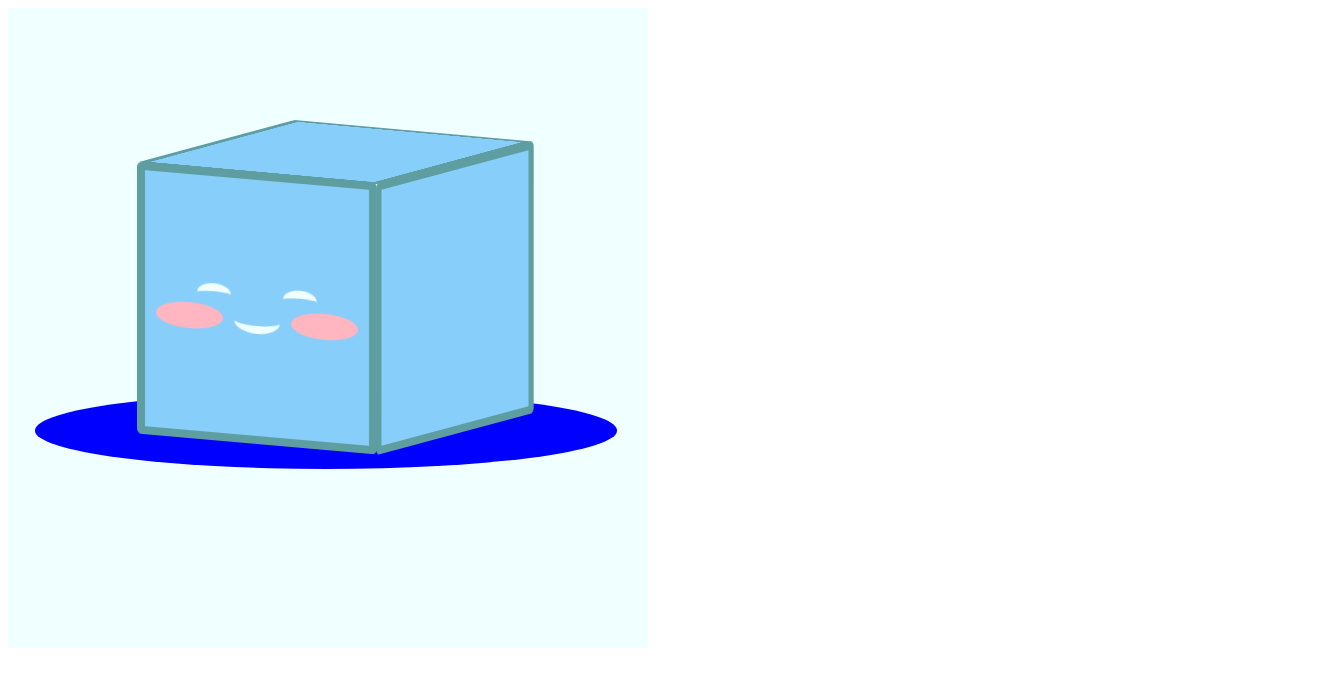
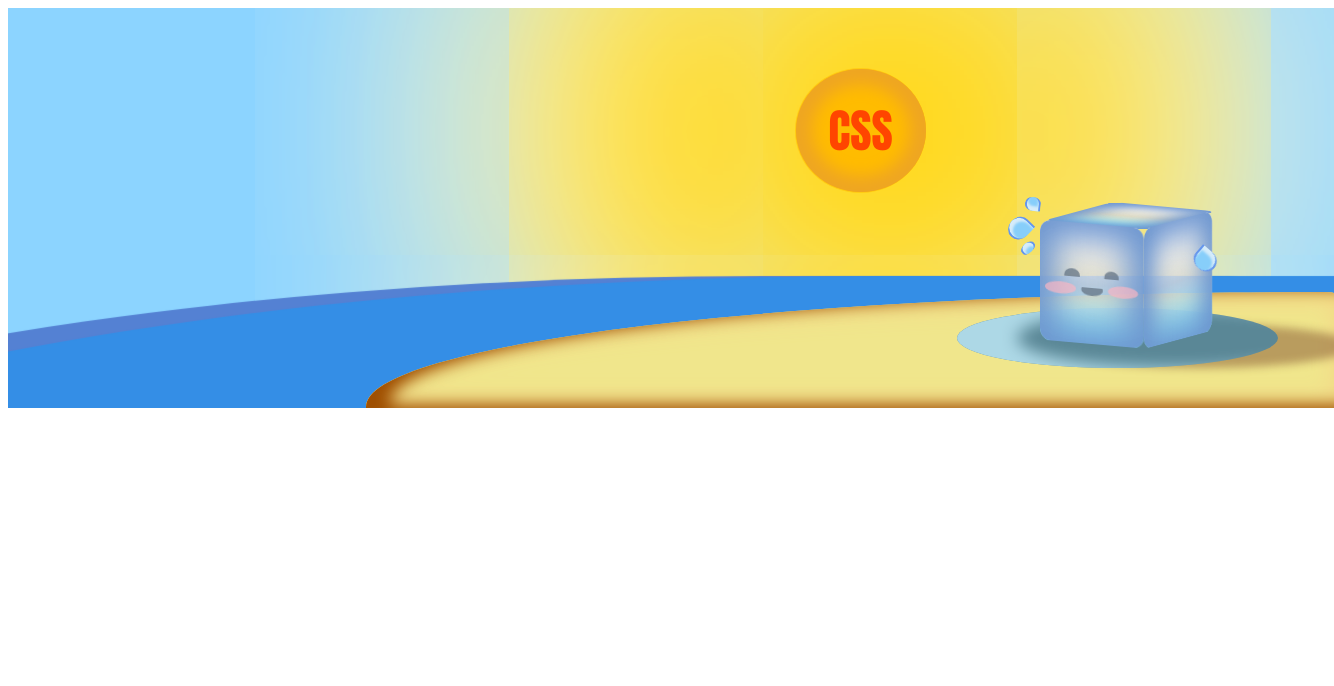
Before and after one commit to emepox/css_icecube, a plain HTML site: page icecube.html in a window 1280 px wide. Shown: the whole page, 1334 px wide, since content can reach past the window. Drawn offline with Linux system fonts and the light colour scheme.

Commit message:
Icecube_beach

```diff
--- a/icecube.css
+++ b/icecube.css
@@ -1,55 +1,71 @@
 :root {
-    --background: azure;
-    --main: lightskyblue;
-    --profile: cadetblue;
-    --ojos: azure;
-    --sonrisa: azure;
-    --moflete: lightpink;
-    --water: blue;
+    --background: #8cd4ff;
+    --main: #c4e9ff;
+    --profile: rgb(121, 192, 250);
+    --ojos: #667686c4;
+    --sonrisa: #667686c4;
+    --moflete: #ffb6c1a6;
+    --water: lightblue;
+    --sun: #ffbc00;
+    --reflection: rgb(109, 150, 207);
 }
 
+
 #icecube {
-    width: 80vmin;
-    height: 80vmin;
+
+    width: 1200px;
+    height: 400px;
+    /*width: 800px;
+    height: 400px;*/
     display: flex;
-    justify-content: center;
-    align-content: center;
+    justify-content: flex-end;
+    align-content: flex-end;
+    padding: 0 5%;
     background-color: var(--background);
+    overflow: hidden;
+    position: relative;
 }
 
-.lados {
-    flex-basis: 35%;
-    height: 40%;
+.icecube {
+    width: 345px;
     position: relative;
+    z-index: 0;
 
 }
 
-.lados > .lado {
-    width: 100%;
-    height: 100%;
+.lados  {
+    flex-basis: 80%;
+}
+
+.lado {
+    width: 30%;
+    height: 30%;
     position: absolute;
-    border-radius: 2%;
-    border: 1vmin solid var(--profile);
     background-color: var(--main);
+    box-shadow: inset 0vmin 0vmin 4vmin 2vmin var(--reflection);
+    background: linear-gradient(178deg, rgba(247,247,255,1) 0%, rgba(217,217,217,0.8) 51%, rgb(136 235 255) 100%);
 }
 
 .uno {
-    top: 3%;
-    left: 0%;
+    bottom: 33%;
+    right: 26%;
+    border-radius: 11%;
     transform: rotateX(-81deg) rotateY(0deg) skew(-30deg, 30deg);
 }
 
 .dos {
-    top: 64%;
-    right: 28%;
+    bottom: 16%;
+    right: 37%;
     display: flex;
     flex-direction: column;
+    border-radius: 10%;
     transform: rotateX(0deg) rotateY(0deg) skew(0deg, 5deg);
 }
 
 .tres {
-    top: 60%;
-    left: 53%;
+    bottom: 17%;
+    right: 12%;
+    border-radius: 10%;
     transform: rotateX(0deg) rotateY(49deg) skew(0deg, -10deg);
 }
 
@@ -92,14 +108,113 @@
     margin: 0 5%;
 }
 
-/* SOMBRA */
+/* AGUA */
 
-.sombra {
-    width: 260%;
-    height: 30%;
+.agua {
+    width: 93%;
+    height: 15%;
     position: absolute;
-    top: 150%;
-    left: -81%;
+    bottom: 10%;
+    left: 9%;
     border-radius: 50%;
-    background-color: var(--water);
+    background: #5a8796;
+    z-index: -1;
+    box-shadow: inset 7.5vmin 0vmin 2vmin 0vmin var(--water), 10.5vmin 1vmin 1vmin -1vmin #80502e7d;
+
 }
+
+/* GOTAS */
+
+.gota  {
+    width: 6%;
+    height: 5%;
+    background-color: lightskyblue;
+    border-block: 2px solid cornflowerblue;
+    position: absolute;
+    box-shadow: inset .5vmin 0vmin .3vmin 0.1vmin #d6ecfa;
+
+}
+
+.primera {
+    bottom: 42%;
+    right: 70%;
+    border-radius: 50% 0% 50% 50%;
+    transform: rotate(44deg);
+
+}
+
+.segunda {
+    width: 3%;
+    height: 3%;
+    bottom: 38%;
+    right: 69%;
+    border-radius: 50% 50% 40% 50%;
+    transform: rotate(50deg);
+
+}
+
+
+.tercera {
+    width: 4%;
+    height: 3%;
+    bottom: 49%;
+    right: 67%;
+    border-radius: 50% 50% 50% 0%;
+    transform: rotate(276deg);
+}
+
+
+.cuarta {
+    bottom: 34%;
+    right: 16%;
+    border-radius: 50% 50% 50% 0%;
+    transform: rotate(131deg);
+}
+
+
+/* SOL */
+
+.sun {
+    flex-basis: 131px;
+    height: 125px;
+    border-radius: 50%;
+    background-color: #ffcc13;
+    display: flex;
+    justify-content: center;
+    align-items: center;
+    margin-top: 5%;
+    box-shadow: 0vmin 0vmin 40vmin 32vmin #ffd714, 0vmin 0vmin 40vmin 44vmin white;
+
+}
+
+.esfera {
+    width: 99%;
+    height: 99%;
+    border-radius: 50%;
+    background-color: var(--sun);
+    display: flex;
+    justify-content: center;
+    align-items: center;
+    box-shadow: inset 0vmin 0vmin 2vmin 2vmin #efa622;
+}
+
+.esfera > h1 {
+    font-family: Impact, Haettenschweiler, 'Arial Narrow Bold', sans-serif;
+    text-align: center;
+    color: orangered;
+    font-size: 46px;
+}
+
+/* SUELO */
+
+.suelo {
+    width: 73%;
+    height: 29%;
+    background-color: khaki;
+    border-radius: 660% 7% 0 0;
+    position: absolute;
+    bottom: 0;
+    right: 0;
+    box-shadow: inset 3vmin -0.4vmin 2vmin 0vmin #9f4f00, inset 1vmin 0vmin 3vmin 1vmin rgb(243 214 134), -55vmin 63vmin .1vmin 65vmin #348ee6, -70vmin 58vmin .1vmin 60vmin #5481d3;
+
+}
--- a/icecube.html
+++ b/icecube.html
@@ -9,8 +9,12 @@
 </head>
 <body>
 <div id="icecube">
+    <div class="sun">
+        <div class="esfera"><h1>CSS</h1></div>
+    </div>
+    <div class="suelo"></div>
+    <div class="icecube">
         <div class="lados">
-        <div class="sombra"></div>
             <div class="lado uno"></div>
             <div class="lado dos">
                 <div class="ojos">
@@ -25,6 +29,14 @@
             </div>
             <div class="lado tres"></div>
         </div>
+        <div class="agua"></div>
+        <div class="gotas">
+            <div class="gota primera"></div>
+            <div class="gota segunda"></div>
+            <div class="gota tercera"></div>
+            <div class="gota cuarta"></div>
+        </div>
+    </div>
 
 </div>
 </body>
```
Lines whose indentation alone changed are shown as unchanged.
